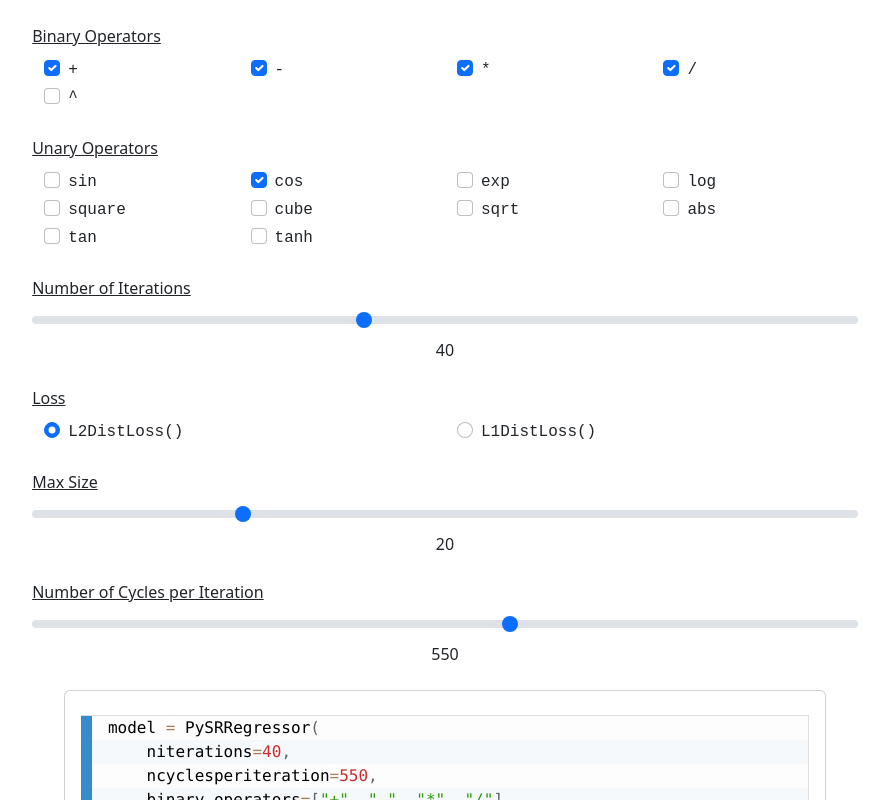
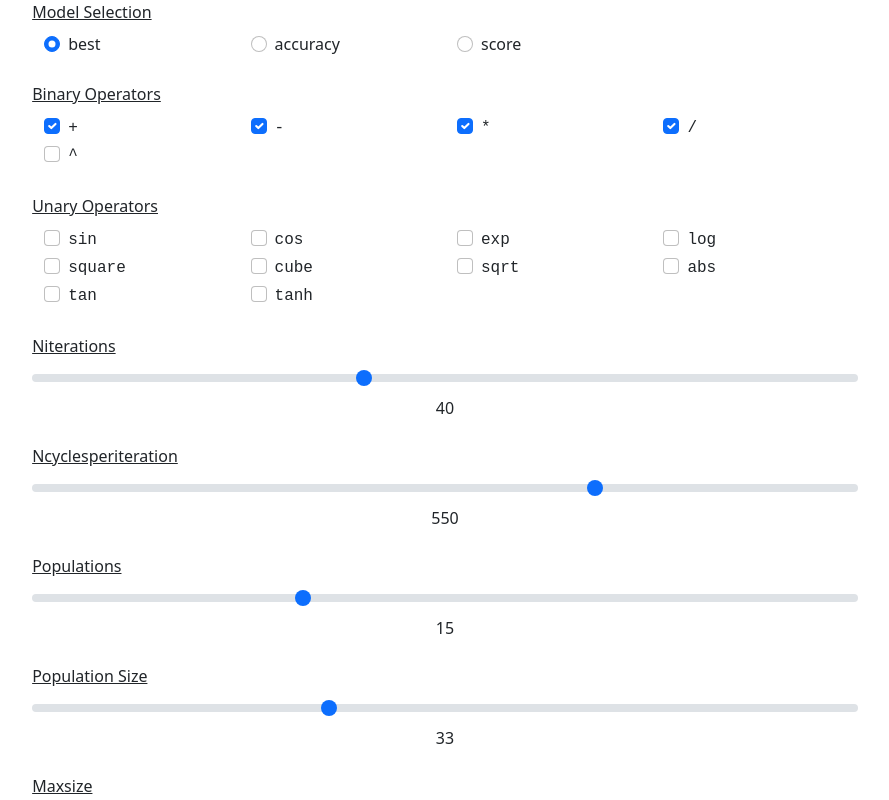
Before and after one commit to MilesCranmer/pysr_interactive, a Next.js app: page /pysr_interactive/ in a window 1280 px wide. Shown: the top 800 px of the page, without its empty margins (195-1084 px from the left). Built offline with nearby package versions, Linux system fonts and the light colour scheme.

Commit message:
Automate form creation

```diff
--- a/pages/index.tsx
+++ b/pages/index.tsx
@@ -10,65 +10,134 @@
 import "prismjs/themes/prism-coy.min.css";
 import "prismjs/components/prism-python.js";
 
+// Let's create a type to hold each of these parameters, along with
+//  a specification of their type, and how they should be displayed, as in
+//  with a range, with a choice, with multiple choice, with a boolean, etc.
+
+type Parameter = {
+  name: string; // The name of the parameter
+  type: string; // The Python type of the parameter
+  description: string; // A description of the parameter
+  default?: any; // The default value of the parameter
+  full_name?: string; // The full name of the parameter, if it is a nested parameter
+  choices?: any[]; // If the parameter has a choice, this is the list of choices
+  range?: [number, number]; // If the parameter has a range, this is the range
+  log?: boolean; // If the range is logarithmic, this is true
+  multiple?: boolean; // If the parameter can have multiple values, this is true
+  boolean?: boolean; // If the parameter is a boolean, this is true
+  selectable?: boolean; // If the parameter is selectable, this is true
+}
+
+// Now we can create a list of parameters, with their types, descriptions, etc.
+//  We will leave the descriptions blank for now, and pull them later from the Python code.
+const _parameters: Parameter[] = [
+  { name: "model_selection", type: "str", description: "", default: "best", choices: ["best", "accuracy", "score"] },
+  { name: "binary_operators", type: "list[str]", description: "", default: ["+", "-", "*", "/"], choices: ["+", "-", "*", "/", "^"], multiple: true },
+  { name: "unary_operators", type: "list[str]", description: "", default: [], choices: ["sin", "cos", "exp", "log", "square", "cube", "sqrt", "abs", "tan", "tanh"], multiple: true },
+  { name: "niterations", type: "int", description: "", default: 40, range: [1, 10000], log: true },
+  { name: "ncyclesperiteration", type: "int", description: "", default: 550, range: [1, 10000], log: true },
+  { name: "populations", type: "int", description: "", default: 15, range: [2, 1000], log: true },
+  { name: "population_size", type: "int", description: "", default: 33, range: [5, 1000], log: true },
+  { name: "maxsize", type: "int", description: "", default: 20, range: [10, 100], log: false },
+  { name: "timeout_in_seconds", type: "int", description: "", default: 10, range: [1, 100000], log: true, selectable: true },
+  { name: "loss", type: "str", description: "", default: "L2DistLoss()", choices: ["L2DistLoss()", "L1DistLoss()"] },
+  { name: "denoise", type: "bool", description: "", default: false, boolean: true },
+  { name: "select_k_features", type: "int", description: "", default: 3, range: [2, 10], log: false, selectable: true },
+  { name: "precision", type: "int", description: "", default: 32, choices: [16, 32, 64] },
+  { name: "turbo", type: "bool", description: "", default: false, boolean: true },
+  { name: "parsimony", type: "float", description: "", default: 0.0032, range: [0.00001, 1000.000], log: true },
+]
+
+const parameters = _parameters.map((param) => {
+  const full_name = param.name.replace(/_/g, ' ').replace(/(^|\s)[a-z]/g, (match) => match.toUpperCase());
+  return { ...param, full_name }
+});
+
+function encodeFloatLog(value: number) {
+  return Math.log10(value) * 1000;
+}
+
+function decodeFloatLog(value: number) {
+  return Math.pow(10, value / 1000).toPrecision(3);
+}
+
 
 const IndexPage: React.FC = () => {
-  const availableOperators = ["+", "-", "*", "/", "^"];
-  const availableUnaryOperators = ["sin", "cos", "exp", "log", "square", "cube", "sqrt", "abs", "tan", "tanh"];
-  const availableLosses = ["L2DistLoss()", "L1DistLoss()"];
 
-  // Operators:
-  const [operators, setOperators] = useState(["+", "-", "*", "/"]);
-  const [unaryOperators, setUnaryOperators] = useState(["cos"]);
+  // Create a state variable for each parameter, and a function to update it,
+  // in a dictionary, so we can access them by name.
+  const parameterDict: { [key: string]: [any, (value: any) => void] } = {};
 
-  // Iterations between 1 and 1000:
-  const [iterations, setIterations] = useState(Math.log10(40) * 1000);
+  // Load:
+  parameters.forEach((parameter) => {
+    let paramDefault = parameter.default;
+    if (parameter.range !== undefined && parameter.log) {
+      paramDefault = encodeFloatLog(paramDefault);
+    }
+    const [value, setValue] = useState(paramDefault);
+    parameterDict[parameter.name] = [value, setValue];
+  });
 
-  // Complexity between 10 and 50:
-  const [complexity, setComplexity] = useState(20);
 
-  // Losses (just one at a time)
-  const [loss, setLoss] = useState("L2DistLoss()");
+  // Dictionary of functions to handle updates:
+  const parameterHandlers: { [key: string]: (value: any) => void } = {};
 
-  // ncyclesperiteration, between 10 and 10,000:
-  // Actual value stored is log10(true_value) * 1000
-  const [ncyclesperiteration, setNcyclesperiteration] = useState(Math.log10(550) * 1000);
+  // Load handlers
+  parameters.forEach((parameter) => {
+    const [curValue, setValue] = parameterDict[parameter.name];
+    if (parameter.choices !== undefined && parameter.type.startsWith("list")) {
+
+      // List of choices (pick many)
+      const handler = (e: React.ChangeEvent<HTMLInputElement>) => {
+        const curValues = curValue as any[];
+        const value = e.target.value;
+        if (e.target.checked) {
+          setValue([...curValues, value]);
+        } else {
+          setValue(curValues.filter((v) => v !== value));
+        }
+      };
+      parameterHandlers[parameter.name] = handler;
+
+    } else if (parameter.choices !== undefined) {
+
+      // List of choices (pick one)
+      const handler = (e: React.ChangeEvent<HTMLSelectElement>) => {
+        setValue(e.target.value);
+      };
+      parameterHandlers[parameter.name] = handler;
+
+    } else if (parameter.type === "float" || parameter.log == true) {
+
+      // Number (like a range)
+      const handler = (e: React.ChangeEvent<HTMLInputElement>) => {
+        setValue(parseFloat(e.target.value));
+      };
+      parameterHandlers[parameter.name] = handler;
+    } else if (parameter.type === "int") {
+
+      // Integer
+      const handler = (e: React.ChangeEvent<HTMLInputElement>) => {
+        setValue(parseInt(e.target.value));
+      };
+      parameterHandlers[parameter.name] = handler;
+
+    } else if (parameter.type === "str") {
+      const handler = (e: React.ChangeEvent<HTMLSelectElement>) => {
+        setValue(e.target.value);
+      };
+      parameterHandlers[parameter.name] = handler;
+    } else if (parameter.type === "bool") {
+      const handler = (e: React.ChangeEvent<HTMLInputElement>) => {
+        setValue(e.target.checked);
+      };
+      parameterHandlers[parameter.name] = handler;
+    };
+  });
 
   // Output:
   const [output, setOutput] = useState("");
 
-  const handleOperatorChange = (e: React.ChangeEvent<HTMLInputElement>) => {
-    const operator = e.target.value;
-    if (e.target.checked) {
-      setOperators([...operators, operator]);
-    } else {
-      setOperators(operators.filter((o) => o !== operator));
-    }
-  };
-
-  const handleUnaryOperatorChange = (e: React.ChangeEvent<HTMLInputElement>) => {
-    const operator = e.target.value;
-    if (e.target.checked) {
-      setUnaryOperators([...unaryOperators, operator]);
-    } else {
-      setUnaryOperators(unaryOperators.filter((o) => o !== operator));
-    }
-  };
-
-  const handleIterationsChange = (e: React.ChangeEvent<HTMLInputElement>) => {
-    setIterations(parseFloat(e.target.value));
-  };
-
-  const handleLossChange = (e: React.ChangeEvent<HTMLInputElement>) => {
-    setLoss(e.target.value);
-  };
-
-  const handleComplexityChange = (e: React.ChangeEvent<HTMLInputElement>) => {
-    setComplexity(parseInt(e.target.value));
-  };
-
-  const handleNcyclesperiterationChange = (e: React.ChangeEvent<HTMLInputElement>) => {
-    setNcyclesperiteration(parseFloat(e.target.value));
-  };
 
   useEffect(() => {
     Prism.highlightElement(document.querySelector("#code-block") as Element);
@@ -77,126 +146,155 @@
 
   // Define display:
   useEffect(() => {
-    // Define output:
-    const binary_operators = JSON.stringify(operators).replace(/,/g, ", ") + ", ";
-    const unary_operators = JSON.stringify(unaryOperators).replace(/,/g, ", ") + ", ";
-    // Make these at min length:
-    const binary_operators_padded = binary_operators.padEnd(50, " ");
 
-    const output = `model = PySRRegressor(
-    niterations=${Math.round(10 ** (iterations / 1000))},
-    ncyclesperiteration=${Math.round(10 ** (ncyclesperiteration / 1000))},
-    binary_operators=${binary_operators_padded}
-    unary_operators=${unary_operators}
-    loss="${loss}",
-    maxsize=${complexity},
-)`;
+    let output = `model = PySRRegressor(`;
+    for (let parameter of parameters) {
+
+      let [value, _setValue] = parameterDict[parameter.name];
+
+      if (parameter.range !== undefined && parameter.log) {
+        value = decodeFloatLog(value);
+      }
+      if (parameter.type === "int") {
+        value = Math.round(value);
+      }
+
+      // If equal to the default, don't include it.
+      if (parameter.default == value) {
+        continue;
+      }
+
+      if (parameter.choices !== undefined && parameter.type.startsWith("list")) {
+        output += `\n    ${parameter.name}=${JSON.stringify(value as string[]).replace(/,/g, ", ") + ", "}`;
+      } else if (parameter.choices !== undefined && parameter.type === "str") {
+        output += `\n    ${parameter.name}="${value}",`;
+      } else if (parameter.choices !== undefined) {
+        output += `\n    ${parameter.name}=${value},`;
+      } else if (parameter.type === "int") {
+        output += `\n    ${parameter.name}=${value},`;
+      } else if (parameter.type === "float") {
+        output += `\n    ${parameter.name}=${value},`;
+      } else if (parameter.type === "str") {
+        output += `\n    ${parameter.name}="${value}",`;
+      } else if (parameter.type === "bool") {
+        output += `\n    ${parameter.name}=${value ? "True" : "False"},`;
+      };
+    };
+    output += `\n)`;
     setOutput(output);
 
-  }, [operators, unaryOperators, iterations, ncyclesperiteration, loss, complexity]);
+  }, [parameterDict]);
 
+  let formElements = [];
 
-  return (
+  for (let parameter of parameters) {
+    let curElements = [];
+
+    // Title:
+    curElements.push(<Form.Label><u>{parameter.full_name}</u></Form.Label>);
+
+    if (parameter.choices !== undefined && parameter.type.startsWith("list")) {
+
+      // List of choices:
+      curElements.push(
         <div>
-      <div className="d-flex justify-content-center align-items-center">
-        <Form>
-          <br />
-          {/* Operators: */}
-          <Form.Group>
-            <Form.Label><u>Binary Operators</u></Form.Label>
           <Container>
-              <Row key={`row-bin-ops`}>
-                {availableOperators.map((operator) => (
-                  <Col xs={3} key={`col-operator-${operator}`}>
-                    <Form.Check type="checkbox" id={`id-operator-${operator}`}>
-                      <Form.Check.Label style={{ fontFamily: 'monospace' }}>{operator}</Form.Check.Label>
-                      <Form.Check.Input type="checkbox" value={operator} onChange={handleOperatorChange} checked={operators.includes(operator)} />
+            <Row key={`row-${parameter.name}`}>
+              {(parameter.choices as any[]).map((choice) => (
+                <Col xs={3} key={`col-${parameter.name}-${choice}`}>
+                  <Form.Check type="checkbox" id={`id-operator-${choice}`}>
+                    <Form.Check.Label style={{ fontFamily: 'monospace' }}>{choice}</Form.Check.Label>
+                    <Form.Check.Input
+                      type="checkbox"
+                      value={choice}
+                      onChange={parameterHandlers[parameter.name]}
+                      checked={parameterDict[parameter.name][0].includes(choice)}
+                    />
                   </Form.Check>
                 </Col>
               ))}
             </Row>
           </Container>
-          </Form.Group>
-          <br />
-          <Form.Group>
-            <Form.Label><u>Unary Operators</u></Form.Label>
+        </div>
+      );
+    } else if (parameter.choices !== undefined) {
+
+      // Only one choise among list:
+      curElements.push(
+        <div>
           <Container>
-              <Row key={`row-una-ops`}>
-                {availableUnaryOperators.map((operator) => (
-                  <Col xs={3} key={`col-operator-${operator}`}>
-                    <Form.Check type="checkbox" id={`operator-${operator}`}>
-                      <Form.Check.Label style={{ fontFamily: 'monospace' }}>{operator}</Form.Check.Label>
-                      <Form.Check.Input type="checkbox" value={operator} onChange={handleUnaryOperatorChange} checked={unaryOperators.includes(operator)} />
-                    </Form.Check>
-                  </Col>
-                ))}
-              </Row></Container>
-          </Form.Group>
-          <br />
-          {/* Iterations: */}
-          <Form.Group>
-            <Form.Label><u>Number of Iterations</u></Form.Label>
-            <Form.Range
-              min={0}
-              max={4000}
-              step={1}
-              value={iterations}
-              onChange={handleIterationsChange}
+            <Row key={`row-${parameter.name}`}>
+              {(parameter.choices as any[]).map((choice) => (
+                <Col xs={3} key={`col-${parameter.name}-${choice}`}>
+                  <Form.Check type="radio" id={`id-operator-${choice}`}>
+                    <Form.Check.Label>{choice}</Form.Check.Label>
+                    <Form.Check.Input
+                      type="radio"
+                      value={choice}
+                      onChange={parameterHandlers[parameter.name]}
+                      checked={parameterDict[parameter.name][0] == choice}
                     />
-            <output className="d-flex justify-content-center">{Math.round(10 ** (iterations / 1000))}</output>
-          </Form.Group>
-          <br />
-          {/* Losses: */}
-          <Form.Group>
-            <Form.Label><u>Loss</u></Form.Label>
-            <Container>
-              <Row key={`row-losses`}>
-                {availableLosses.map((closs) => (
-                  <Col xs={6} key={`col-loss-${closs}`}>
-                    <Form.Check type="radio" id={`loss-${closs}`}>
-                      <Form.Check.Label style={{ fontFamily: 'monospace' }}>{closs}</Form.Check.Label>
-                      <Form.Check.Input type="radio" value={closs} onChange={handleLossChange} checked={loss === closs} />
                   </Form.Check>
                 </Col>
               ))}
             </Row>
           </Container>
+        </div>
+      );
+    } else if (parameter.range !== undefined) {
+      let value = parameter.log ? decodeFloatLog(parameterDict[parameter.name][0]) : parameterDict[parameter.name][0];
+      if (parameter.type === "int") {
+        value = Math.round(value);
+      }
+      curElements.push(
+        <div>
+          <Form.Range
+            min={parameter.log ? encodeFloatLog(parameter.range[0]) : parameter.range[0]}
+            max={parameter.log ? encodeFloatLog(parameter.range[1]) : parameter.range[1]}
+            step={1}
+            value={parameterDict[parameter.name][0]}
+            onChange={parameterHandlers[parameter.name]}
+          />
+          <output className="d-flex justify-content-center">{value}</output>
+        </div>
+      );
+    } else if (parameter.type === "bool") {
+      curElements.push(
+        <div>
+          <Form.Check type="switch" id={`id-operator-${parameter.name}`}>
+            <Form.Check.Input
+              type="checkbox"
+              onChange={parameterHandlers[parameter.name]}
+              checked={parameterDict[parameter.name][0]}
+            />
+          </Form.Check>
+        </div>
+      );
+    }
+    formElements.push(
+      <div>
+        {curElements}
+      </div>
+    );
+    formElements.push(<br />);
+  }
+
+  const form = (
+    <Form>
+      {formElements.map((el) => (
+        <Form.Group>
+          {el}
         </Form.Group>
-          <br />
-          {/* Complexities */}
-          <Form.Group>
-            <Form.Label><u>Max Size</u></Form.Label>
-            <Form.Range
-              min={10}
-              max={50}
-              step={1}
-              value={complexity}
-              onChange={handleComplexityChange}
-            />
-            <output className="d-flex justify-content-center">{complexity}</output>
-          </Form.Group>
-          <br />
-          {/* ncyclesperiteration */}
-          <Form.Group>
-            <Form.Label><u>Number of Cycles per Iteration</u></Form.Label>
-            <Form.Range
-              min={1000}
-              max={4000}
-              value={ncyclesperiteration}
-              onChange={handleNcyclesperiterationChange}
-            />
-            <output className="d-flex justify-content-center">{Math.round(10 ** (ncyclesperiteration / 1000))}</output>
-          </Form.Group>
-          <br />
-        </Form >
-      </div >
-      <div className="d-flex justify-content-center align-items-center">
+      ))}
+    </Form>
+  )
+
+  const output_card = (
     <Card>
       <Card.Body>
         <pre>
           <code className="language-python" id="code-block">{output}</code>
         </pre>
-            {/* Line separating button: */}
         <hr />
         <Button onClick={(event) => {
           event.preventDefault();
@@ -204,9 +302,20 @@
         }}>Copy Definition</Button>
       </Card.Body>
     </Card>
+  );
+
+  let out = (
+    <div>
+      <div className="d-flex justify-content-center align-items-center">
+        {form}
+      </div>
+      <div className="d-flex justify-content-center align-items-center">
+        {output_card}
       </div>
     </div>
   );
+
+  return out;
 };
 
 export default IndexPage;
```
Lines whose indentation alone changed are shown as unchanged.
